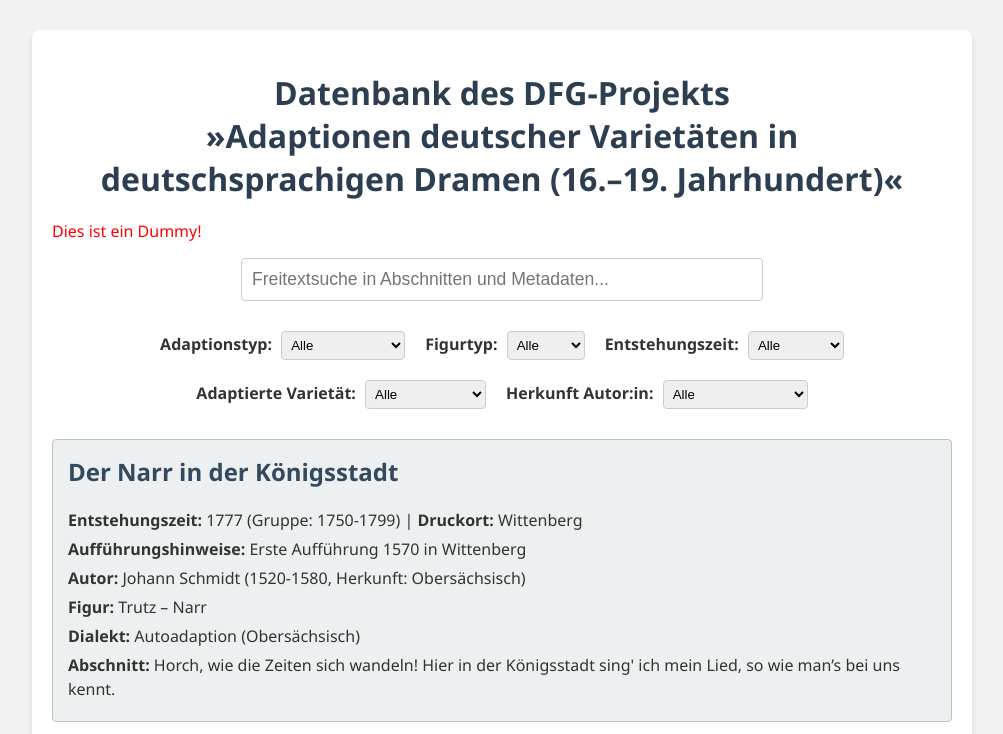
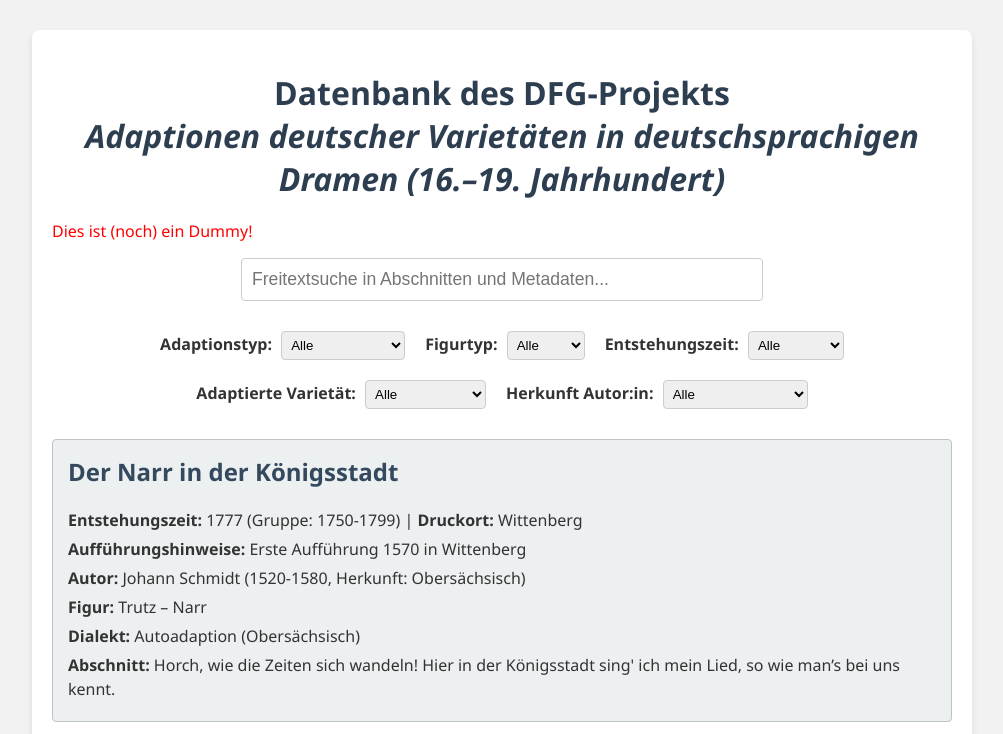
Before and after one commit to schaeferlea/ADVID, a plain HTML site: page index.html in a window 1280 px wide. Shown: the top 734 px of the page, without its empty margins (138-1141 px from the left). Drawn offline with nearby package versions, Linux system fonts and the light colour scheme.

Commit message:
Update index.html

```diff
--- a/index.html
+++ b/index.html
@@ -8,8 +8,8 @@
 </head>
 <body>
   <div class="container">
-<h1>Datenbank des DFG-Projekts <br> »Adaptionen deutscher Varietäten in deutschsprachigen Dramen (16.–19. Jahrhundert)«</h1>
-     <p> <font color =red>Dies ist ein Dummy!</font></p>
+<h1>Datenbank des DFG-Projekts <br> <i>Adaptionen deutscher Varietäten in deutschsprachigen Dramen (16.–19. Jahrhundert)</i></h1>
+     <p> <font color =red>Dies ist (noch) ein Dummy!</font></p>
     <div class="search-container">
       <input type="text" id="search-input" placeholder="Freitextsuche in Abschnitten und Metadaten...">
     </div>
```
